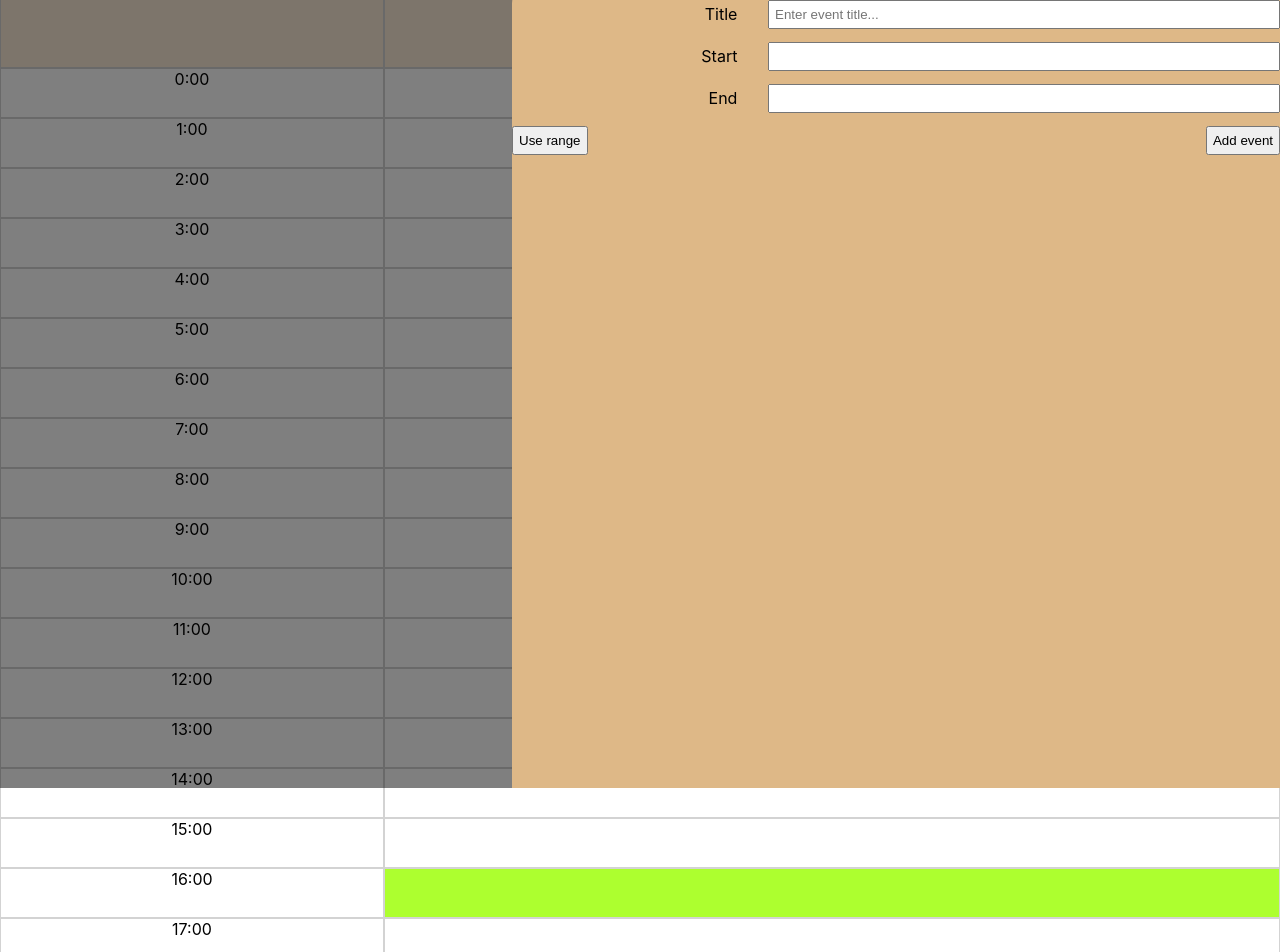
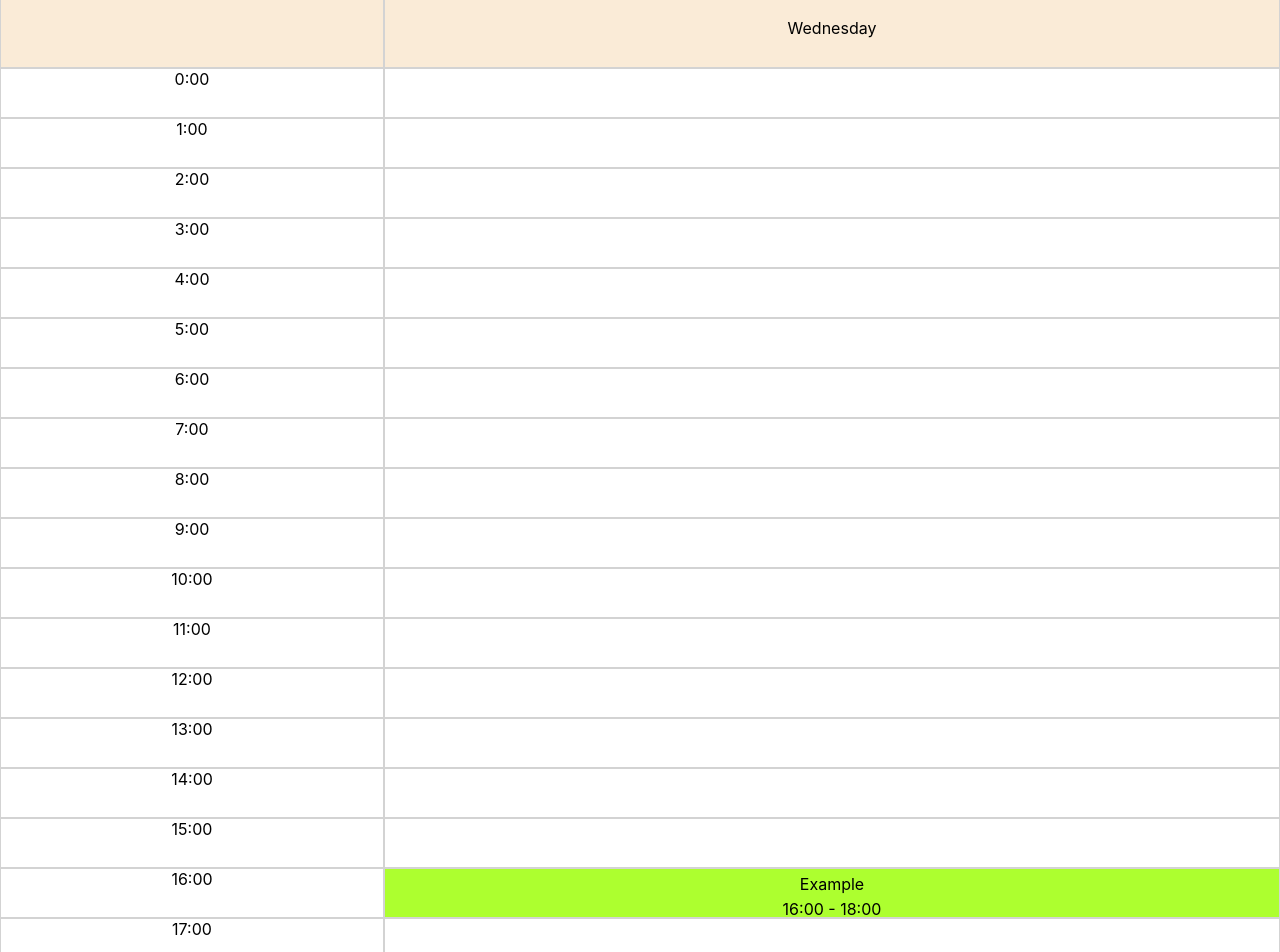
Before and after one commit to phoneticallySAARTHaK/cal, a React (Create React App) app: page / in a window 1280 px wide. Shown: the part 60-1012 px from the top of the page. Built offline with nearby package versions, Linux system fonts and the light colour scheme.

Commit message:
Add example event

```diff
--- a/src/App.css
+++ b/src/App.css
@@ -195,6 +195,13 @@ p {
   z-index: 1;
 }
 
+@media screen and (min-width: 600px) {
+  .sidebar {
+    width: 360px;
+    box-shadow: -10px 0px 10px rgba(0, 0, 0, 0.5);
+  }
+}
+
 form {
   height: 100%;
 }
@@ -220,3 +227,7 @@ form > div * {
   display: flex;
   justify-content: space-between;
 }
+
+.button-row button {
+  margin: 0 5%;
+}
--- a/src/App.js
+++ b/src/App.js
@@ -1,7 +1,7 @@
 import "./App.css";
 import Navbar from "./Components/navbar/Navbar";
 import { DateContext, EventContext } from "./Context";
-import { useReducer } from "react";
+import { useReducer, useState } from "react";
 import {
   getStoredEvents,
   eventReducer,
@@ -11,7 +11,7 @@ import {
 import Sidebar from "./Components/sidebar/Sidebar";
 
 function App() {
-  const eventState = useReducer(eventReducer, () => {
+  const [events, modifyEvents] = useReducer(eventReducer, () => {
     return getStoredEvents();
   });
 
@@ -20,16 +20,21 @@ function App() {
     mode: "day",
   });
 
+  const [sidebarState, setsidebarState] = useState({
+    isVisible: false,
+    date: state.date,
+  });
+
   return (
     <div className="App">
       <DateContext.Provider value={[state, modifyDate]}>
-        <EventContext.Provider value={eventState}>
+        <EventContext.Provider value={setsidebarState}>
           <header className="App-header">
             <Navbar />
           </header>
           <main>{displayLayout(state)}</main>
           <aside>
-            <Sidebar />
+            <Sidebar state={sidebarState} setState={setsidebarState} />
           </aside>
         </EventContext.Provider>
       </DateContext.Provider>
--- a/src/Components/mode/Event.js
+++ b/src/Components/mode/Event.js
@@ -1,9 +1,11 @@
 function Event(props) {
+  const end = new Date(props.date.valueOf());
+  end.setHours(props.date.getHours() + props.range);
   return (
     <div className="event">
       <p>{props.title}</p>
       <p>
-        {props.start} - {props.end}
+        {props.date.getHours()}:00 - {end.getHours()}:00
       </p>
     </div>
   );
--- a/src/Components/mode/cells/Cell.js
+++ b/src/Components/mode/cells/Cell.js
@@ -1,6 +1,16 @@
+import { useContext } from "react";
+import { EventContext } from "../../../Context";
+
 function Cell(props) {
+  const setsidebarState = useContext(EventContext);
+
   return (
-    <div className={`cell ${props?.className || "date-cell"}`}>
+    <div
+      className={`cell ${props?.className || "date-cell"}`}
+      onDoubleClick={() =>
+        setsidebarState({ date: props.date, isVisible: true })
+      }
+    >
       {props.children}
     </div>
   );
--- /dev/null
+++ b/src/Components/sidebar/DateForm.js
@@ -0,0 +1,7 @@
+import { getMediumDate } from "../../Utils/DateUtils";
+
+function DateForm(props) {
+  return <h4>Event Date: {getMediumDate(props.date)}</h4>;
+}
+
+export default DateForm;
--- a/src/Components/sidebar/Form.js
+++ b/src/Components/sidebar/EventForm.js
@@ -1,6 +1,6 @@
 import { useState } from "react";
 
-function Form(props) {
+function EventForm(props) {
   const [isEnd, setEnd] = useState(true);
   const id = isEnd ? "End" : "Range";
 
@@ -40,4 +40,4 @@ function Form(props) {
   );
 }
 
-export default Form;
+export default EventForm;
--- a/src/Components/sidebar/Sidebar.js
+++ b/src/Components/sidebar/Sidebar.js
@@ -1,9 +1,9 @@
-import { useEffect, useRef, useState } from "react";
-import Form from "./Form";
+import { useEffect, useRef } from "react";
+import DateForm from "./DateForm";
+import Form from "./EventForm";
 
 function Sidebar(props) {
   const wrapperRef = useRef(null);
-  const [isVisible, setIsVisible] = useState(true);
 
   // below is the same as componentDidMount and componentDidUnmount
   //   https://stackoverflow.com/questions/54391682/detect-click-outside-component-react-hooks
@@ -12,18 +12,20 @@ function Sidebar(props) {
     return () => {
       document.removeEventListener("click", handleClickOutside, true);
     };
-  }, []);
+  });
 
   const handleClickOutside = (event) => {
     if (wrapperRef.current && !wrapperRef.current.contains(event.target)) {
       event.stopPropagation();
-      setIsVisible(false);
+      props.setState({ ...props.date, isVisible: false });
     }
   };
 
   return (
-    isVisible && (
+    props.state.isVisible && (
       <div className="sidebar" ref={wrapperRef}>
+        <h3>Event</h3>
+        <DateForm date={props.state.date} />
         <Form />
       </div>
     )
--- a/src/Utils/StateUtils.js
+++ b/src/Utils/StateUtils.js
@@ -61,10 +61,15 @@ const dateReducer = (state, action) => {
   }
 };
 
-function displayLayout({ mode, date }) {
+function displayLayout({ mode, date }, events) {
   switch (mode) {
     case "day":
-      return <Day date={date} events={[]} />;
+      return (
+        <Day
+          date={date}
+          events={[{ title: "Example", date: new Date(), range: 2 }]}
+        />
+      );
     case "week":
       return <Week date={date} events={[]} />;
     case "month":
```
